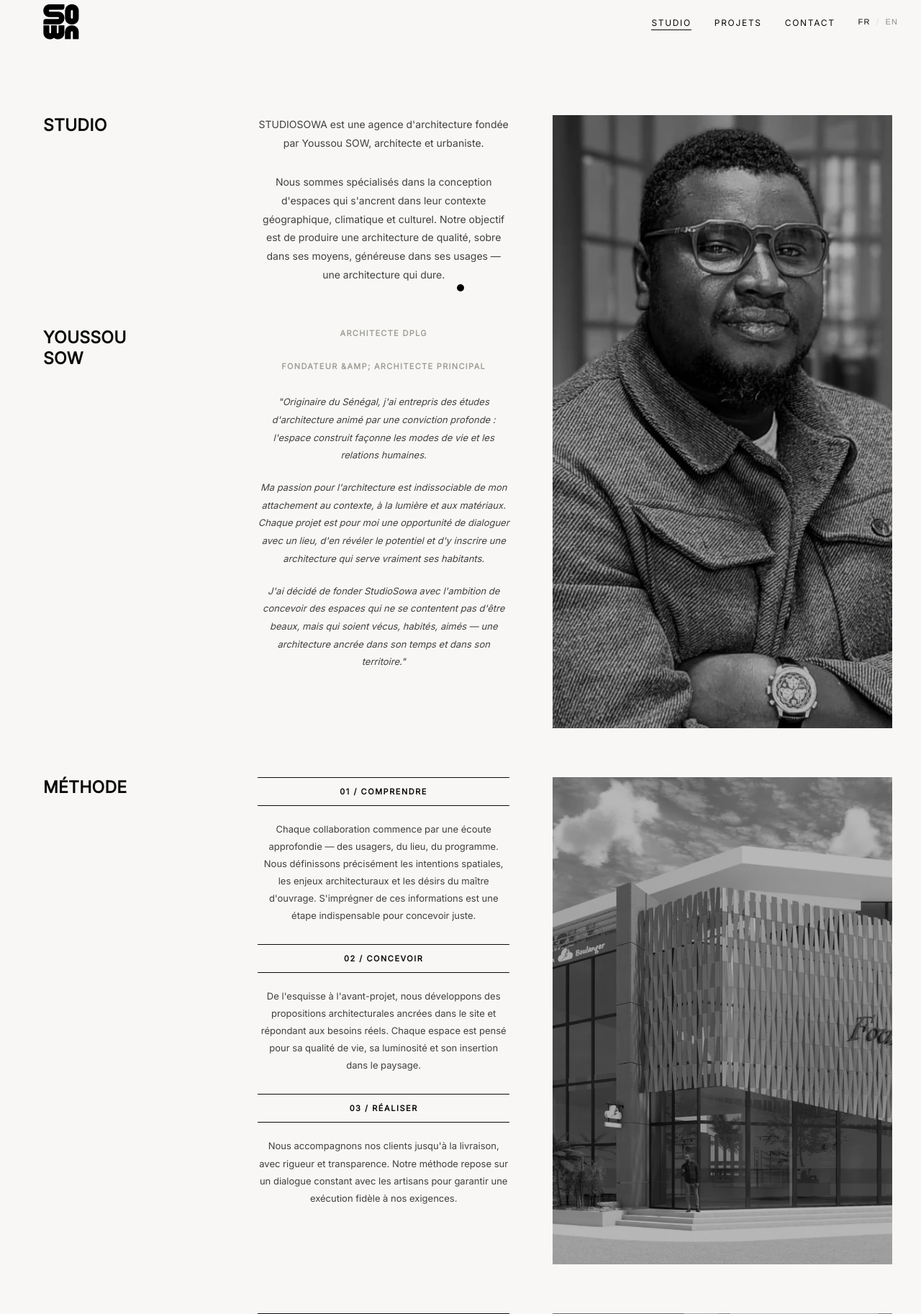
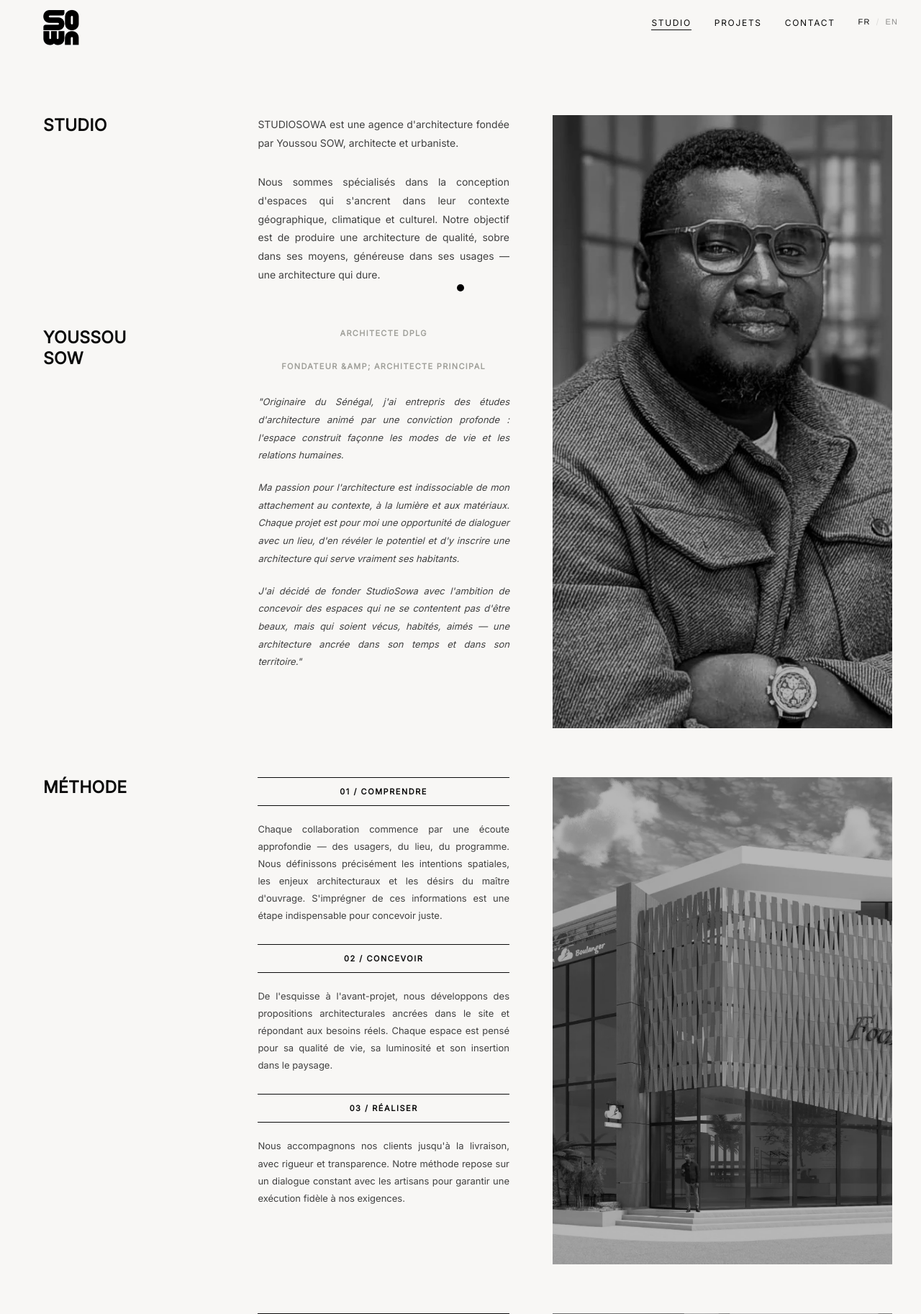
Before and after one commit to pacadiit/studiosowa, a Flask app: page /agence in a window 1280 px wide. Shown: the top 1826 px of the page at 72% size. Run offline with Flask 3, Linux system fonts and the light colour scheme; data comes from the database, SQL or seed files in the repository; data that the repository does not hold is empty.

Commit message:
style: lower logo position

```diff
--- a/static/css/main.css
+++ b/static/css/main.css
@@ -155,6 +155,7 @@ body.page-light nav#nav {
   display: flex;
   align-items: center;
   transition: opacity 0.3s;
+  margin-top: 16px;
 }
 .nav-logo:hover { opacity: 0.7; }
 
@@ -1004,6 +1005,7 @@ main#home {
 .agence-body p {
   font-size: 14px;
   font-weight: 500;
+  text-align: justify;
   line-height: 1.85;
   color: var(--gray-dark);
 }
@@ -1023,6 +1025,7 @@ main#home {
 .agence-quote p {
   font-size: 13px;
   font-weight: 500;
+  text-align: justify;
   line-height: 1.9;
   color: var(--gray-dark);
   font-style: italic;
@@ -1050,6 +1053,7 @@ main#home {
 .agence-step p {
   font-size: 13px;
   font-weight: 500;
+  text-align: justify;
   line-height: 1.85;
   color: var(--gray-dark);
 }
@@ -1073,6 +1077,7 @@ main#home {
   font-size: 13px;
   font-weight: 500;
   line-height: 1.8;
+  text-align: justify;
   color: var(--gray-dark);
 }
 
--- a/templates/base.html
+++ b/templates/base.html
@@ -32,7 +32,7 @@
   <link rel="preconnect" href="https://fonts.googleapis.com">
   <link rel="preconnect" href="https://fonts.gstatic.com" crossorigin>
   <link href="https://fonts.googleapis.com/css2?family=Inter:wght@200;300;400&display=swap" rel="stylesheet">
-  <link rel="stylesheet" href="{{ url_for('static', filename='css/main.css') }}?v=20260608e">
+  <link rel="stylesheet" href="{{ url_for('static', filename='css/main.css') }}?v=20260608f">
   <style>
     body { font-family: 'Inter', 'Helvetica Neue', Arial, sans-serif; }
   </style>
```
